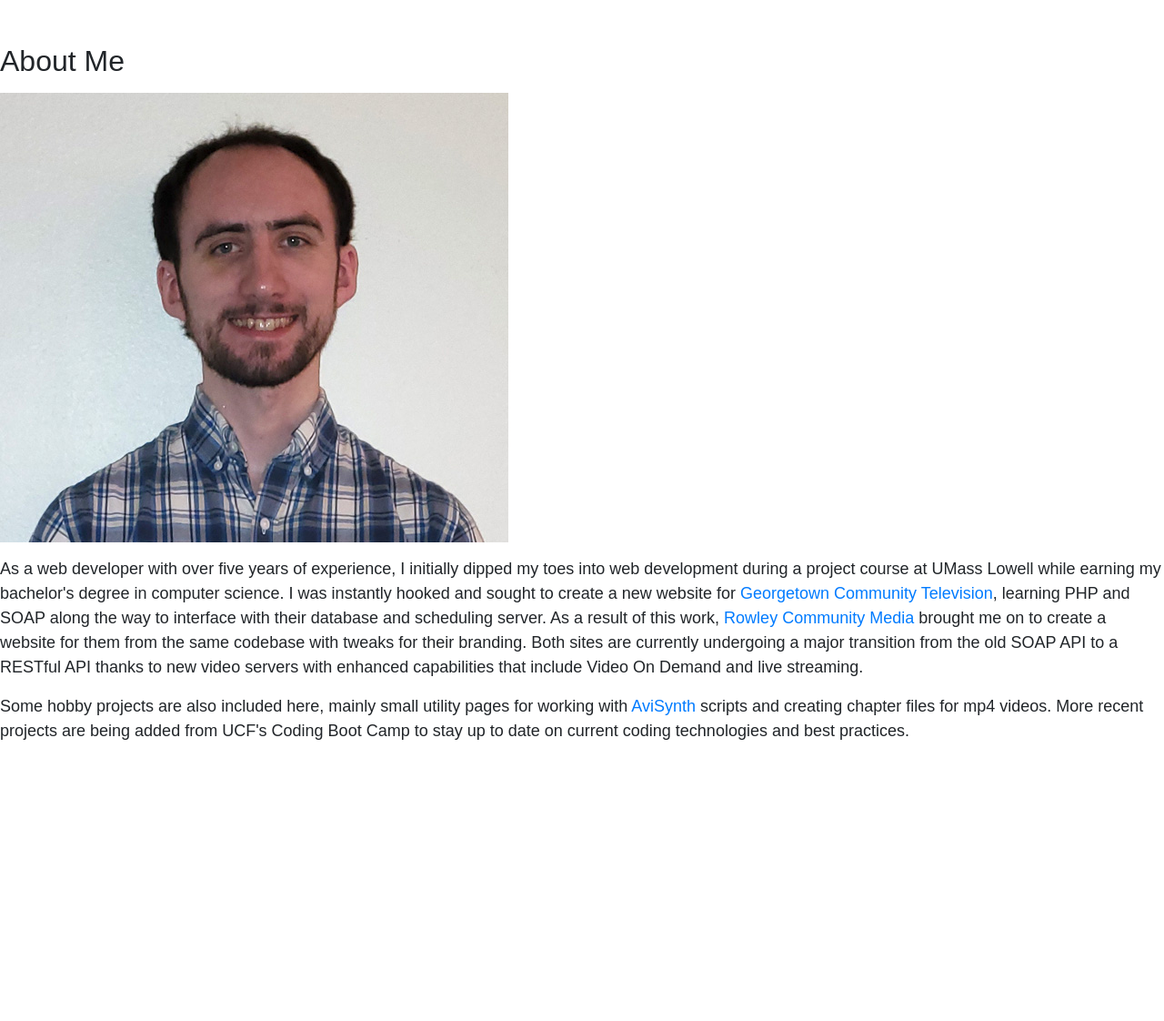
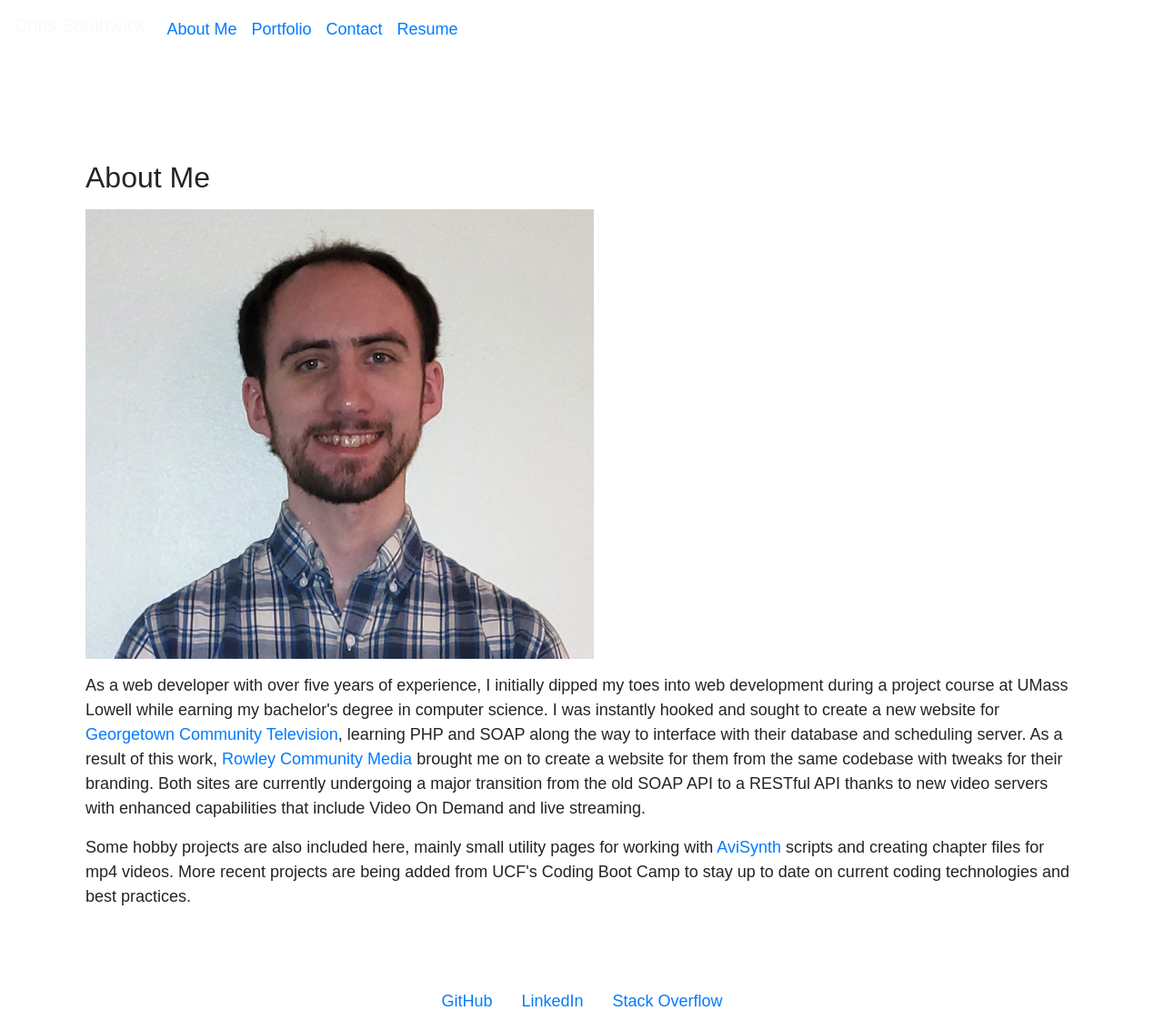
Before and after one commit to csouthwick/react-portfolio, a React (Create React App) app: page / in a window 1280 px wide. Shown: the whole page at 91% size. Before the commit the page ends 865 px from the top, so only its background shows below. Built offline with nearby package versions, Linux system fonts and the light colour scheme.

Commit message:
added header, footer, navigation

```diff
--- a/src/App.js
+++ b/src/App.js
@@ -1,12 +1,16 @@
 import './App.css';
+import Header from './components/Header';
 import About from './components/About';
+import Footer from './components/Footer';
 
 function App() {
   return (
     <div>
-      <main>
+      <Header></Header>
+      <main className="rounded container mt-5 mb-3 px-4 py-3">
         <About></About>
       </main>
+      <Footer></Footer>
     </div>
   );
 }
--- /dev/null
+++ b/src/components/Footer/index.js
@@ -0,0 +1,21 @@
+import React from 'react';
+
+function Footer() {
+  return (
+    <footer>
+      <ul className="nav justify-content-center">
+        <li className="nav-item">
+          <a className="nav-link" href="https://github.com/csouthwick/">GitHub</a>
+        </li>
+        <li className="nav-item">
+          <a className="nav-link" href="https://www.linkedin.com/in/chris-southwick-66468039/">LinkedIn</a>
+        </li>
+        <li className="nav-item">
+          <a className="nav-link" href="https://stackoverflow.com/users/4621657/chris-southwick">Stack Overflow</a>
+        </li>
+      </ul>
+    </footer>
+  );
+}
+
+export default Footer;
--- /dev/null
+++ b/src/components/Header/index.js
@@ -0,0 +1,13 @@
+import React from 'react';
+import Navigation from '../Navigation';
+
+function Header() {
+  return (
+    <header className="navbar navbar-expand-sm text-light">
+      <h1 className="navbar-brand">Chris Southwick</h1>
+      <Navigation></Navigation>
+    </header>
+  );
+}
+
+export default Header;
--- /dev/null
+++ b/src/components/Navigation/index.js
@@ -0,0 +1,24 @@
+import React from 'react';
+
+function Navigation() {
+  return (
+    <nav>
+      <ul className="navbar-nav">
+        <li className="nav-item">
+          <a className="nav-link" href="#about-me">About Me</a>
+        </li>
+        <li className="nav-item">
+          <a className="nav-link" href="#portfolio">Portfolio</a>
+        </li>
+        <li className="nav-item">
+          <a className="nav-link" href="#contact">Contact</a>
+        </li>
+        <li className="nav-item">
+          <a className="nav-link" href="#resume">Resume</a>
+        </li>
+      </ul>
+    </nav>
+  );
+}
+
+export default Navigation;
```
